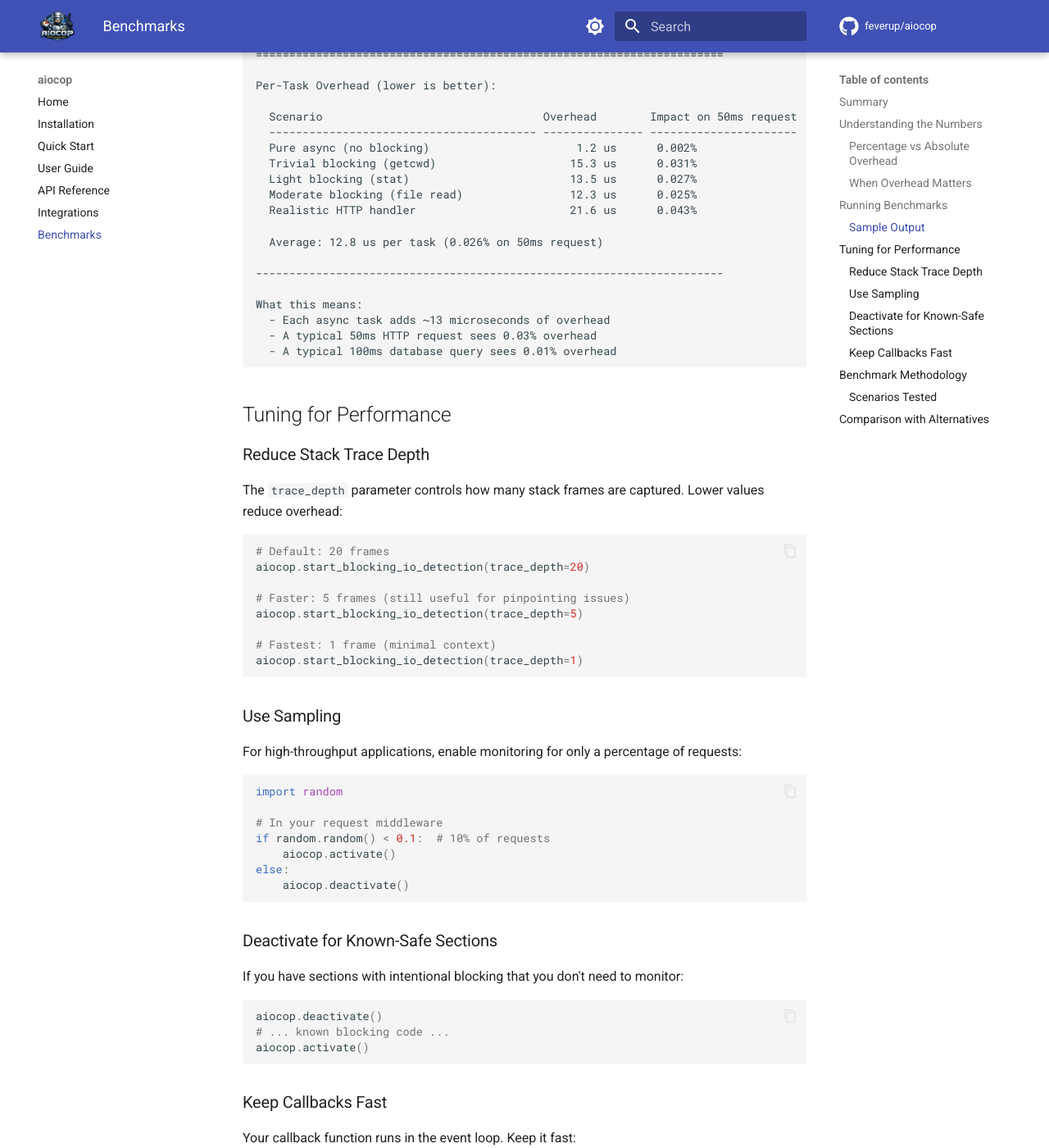
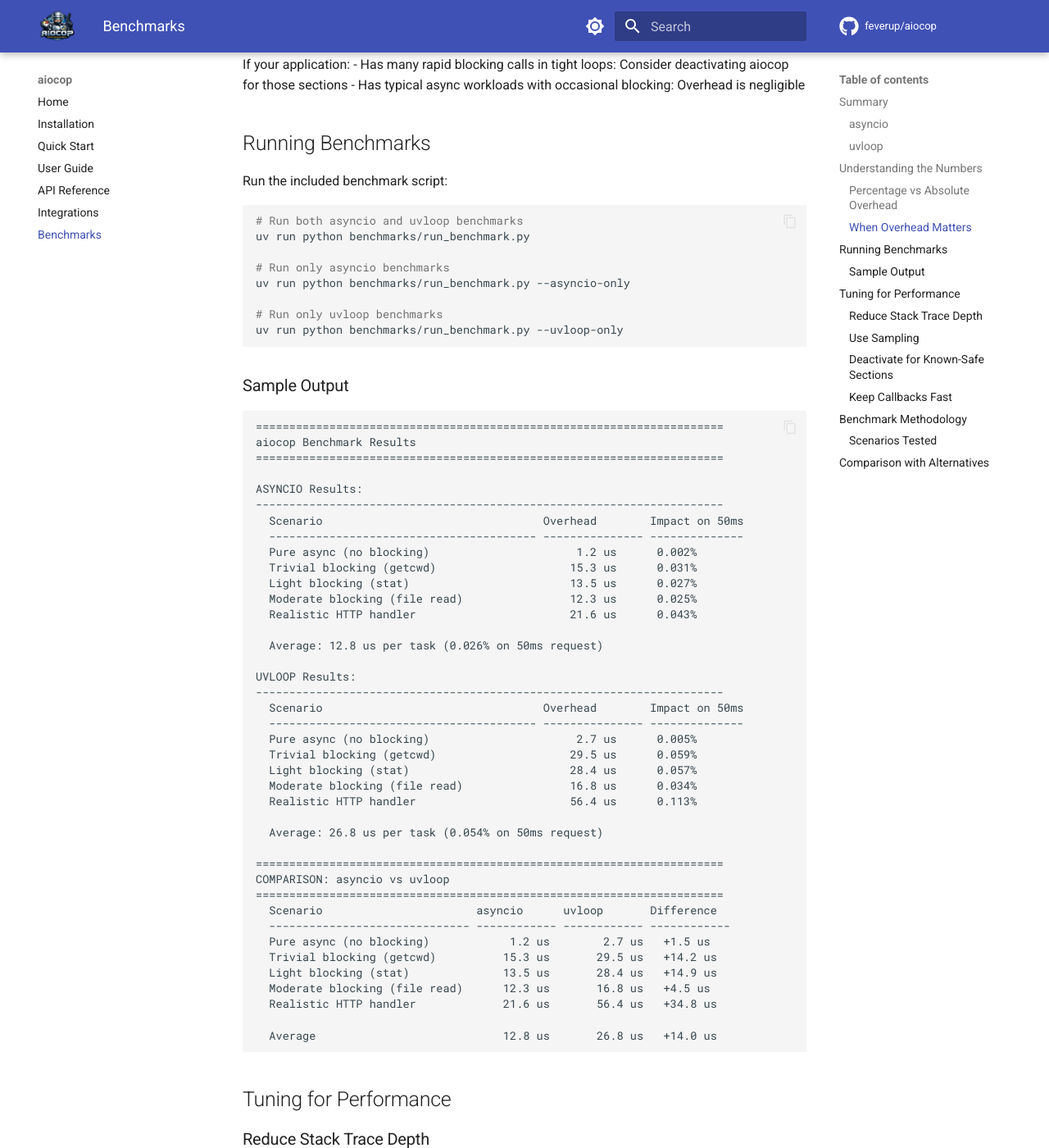
Before and after one commit to Feverup/aiocop, an MkDocs documentation site: the page built from docs/benchmarks.md, in a window 1280 px wide and 1400 px high, scrolled down 1502 px. Shown: the whole window at 82% size. Built offline with MkDocs 1.6.1 and Material for MkDocs 9.7.7, drawn with Linux system fonts in a browser that asks for light colours; comment, search, counter and statistics services are not loaded; some of the changed text lies outside the part shown.

Commit message:
more docs updates

````diff
--- a/docs/benchmarks.md
+++ b/docs/benchmarks.md
@@ -2,7 +2,11 @@
 
 aiocop is designed to be production-safe with minimal overhead. This page documents performance characteristics and how to run benchmarks yourself.
 
+aiocop works with both standard asyncio and uvloop, with similar low overhead on both.
+
 ## Summary
+
+### asyncio
 
 | Scenario | Per-Task Overhead | Impact on 50ms Request |
 |----------|-------------------|------------------------|
@@ -11,7 +15,16 @@ aiocop is designed to be production-safe with minimal overhead. This page docume
 | Moderate blocking (file read) | ~12 us | 0.02% |
 | Realistic HTTP handler | ~22 us | 0.04% |
 
-**Bottom line:** aiocop adds ~13 microseconds per task on average. For typical web applications where requests take 10-100ms, this translates to **less than 0.05% overhead**.
+### uvloop
+
+| Scenario | Per-Task Overhead | Impact on 50ms Request |
+|----------|-------------------|------------------------|
+| Pure async (no blocking I/O) | ~3 us | 0.006% |
+| Light blocking (os.stat) | ~29 us | 0.06% |
+| Moderate blocking (file read) | ~17 us | 0.03% |
+| Realistic HTTP handler | ~56 us | 0.11% |
+
+**Bottom line:** aiocop adds ~13 microseconds per task on asyncio and ~27 microseconds on uvloop. For typical web applications where requests take 10-100ms, this translates to **less than 0.1% overhead** on either event loop.
 
 ## Understanding the Numbers
 
@@ -41,11 +54,14 @@ If your application:
 Run the included benchmark script:
 
 ```bash
-# With uv
+# Run both asyncio and uvloop benchmarks
 uv run python benchmarks/run_benchmark.py
 
-# Or directly
-python benchmarks/run_benchmark.py
+# Run only asyncio benchmarks
+uv run python benchmarks/run_benchmark.py --asyncio-only
+
+# Run only uvloop benchmarks
+uv run python benchmarks/run_benchmark.py --uvloop-only
 ```
 
 ### Sample Output
@@ -55,10 +71,10 @@ python benchmarks/run_benchmark.py
 aiocop Benchmark Results
 ======================================================================
 
-Per-Task Overhead (lower is better):
-
-  Scenario                                 Overhead        Impact on 50ms request
-  ---------------------------------------- --------------- ----------------------
+ASYNCIO Results:
+----------------------------------------------------------------------
+  Scenario                                 Overhead        Impact on 50ms
+  ---------------------------------------- --------------- --------------
   Pure async (no blocking)                      1.2 us      0.002%
   Trivial blocking (getcwd)                    15.3 us      0.031%
   Light blocking (stat)                        13.5 us      0.027%
@@ -67,12 +83,30 @@ Per-Task Overhead (lower is better):
 
   Average: 12.8 us per task (0.026% on 50ms request)
 
+UVLOOP Results:
 ----------------------------------------------------------------------
+  Scenario                                 Overhead        Impact on 50ms
+  ---------------------------------------- --------------- --------------
+  Pure async (no blocking)                      2.7 us      0.005%
+  Trivial blocking (getcwd)                    29.5 us      0.059%
+  Light blocking (stat)                        28.4 us      0.057%
+  Moderate blocking (file read)                16.8 us      0.034%
+  Realistic HTTP handler                       56.4 us      0.113%
 
-What this means:
-  - Each async task adds ~13 microseconds of overhead
-  - A typical 50ms HTTP request sees 0.03% overhead
-  - A typical 100ms database query sees 0.01% overhead
+  Average: 26.8 us per task (0.054% on 50ms request)
+
+======================================================================
+COMPARISON: asyncio vs uvloop
+======================================================================
+  Scenario                       asyncio      uvloop       Difference
+  ------------------------------ ------------ ------------ ------------
+  Pure async (no blocking)            1.2 us        2.7 us   +1.5 us
+  Trivial blocking (getcwd)          15.3 us       29.5 us   +14.2 us
+  Light blocking (stat)              13.5 us       28.4 us   +14.9 us
+  Moderate blocking (file read)      12.3 us       16.8 us   +4.5 us
+  Realistic HTTP handler             21.6 us       56.4 us   +34.8 us
+
+  Average                            12.8 us       26.8 us   +14.0 us
 ```
 
 ## Tuning for Performance
--- a/pyproject.toml
+++ b/pyproject.toml
@@ -4,9 +4,10 @@ build-backend = "hatchling.build"
 
 [project]
 name = "aiocop"
-version = "1.0.1"
-description = "Non-intrusive monitoring for Python asyncio. Detects, pinpoints, and logs blocking IO and CPU calls that freeze your event loop."
+version = "1.1.0"
+description = "Non-intrusive monitoring for Python asyncio and uvloop. Detects, pinpoints, and logs blocking IO and CPU calls that freeze your event loop."
 readme = "README.md"
+keywords = ["asyncio", "uvloop", "monitoring", "blocking-io", "event-loop", "debugging", "performance"]
 authors = [
     {name = "Fever Labs, Inc.", email = "engineering@feverup.com"},
     {name = "Adrià Ardila", email = "adria.ardila@feverup.com"}
````
Also changed, not shown: docs/api.md (+1 -1 lines), 1 other file.
